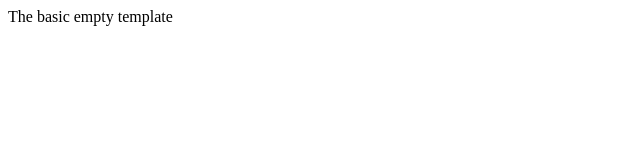
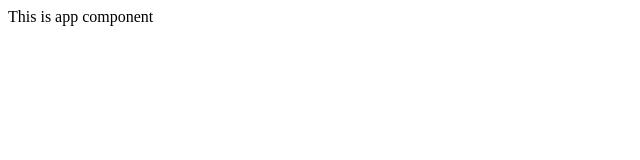
Before and after one commit to saman-zdf/blog-client-react, a React (Create React App) app: page / in a window 1280 px wide. Shown: the top 160 px of the page, without its empty margins (0-640 px from the left). Built offline with nearby package versions, Linux system fonts and the light colour scheme.

Commit message:
initial commit

```diff
--- a/src/App.js
+++ b/src/App.js
@@ -1,11 +1,7 @@
-import React from 'react'
+import React from 'react';
 
 const App = () => {
-  return (
-    <div >
-          The basic empty template
-    </div>
-  )
-}
+  return <div>This is app component</div>;
+};
 
-export default App
+export default App;
```
